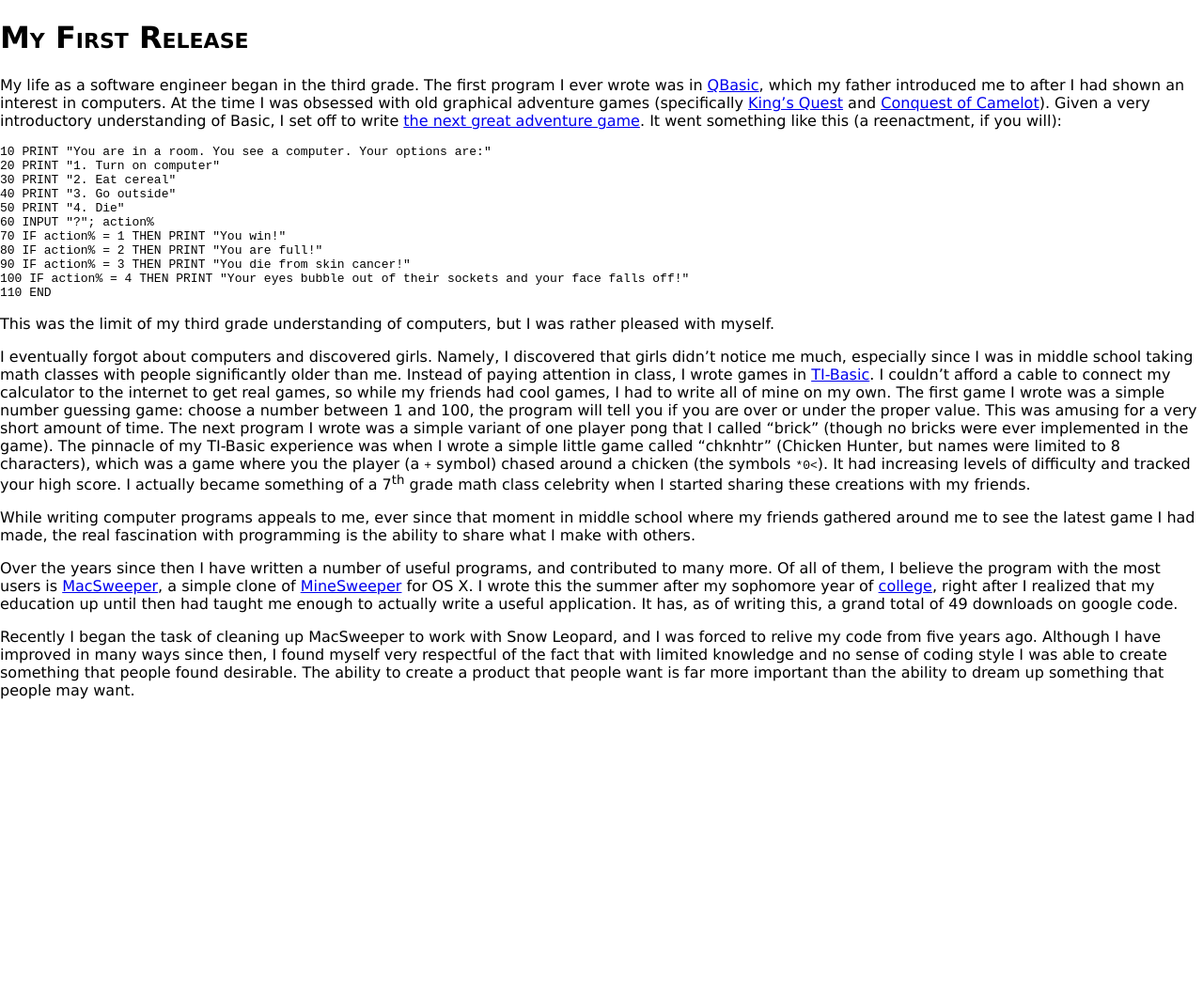
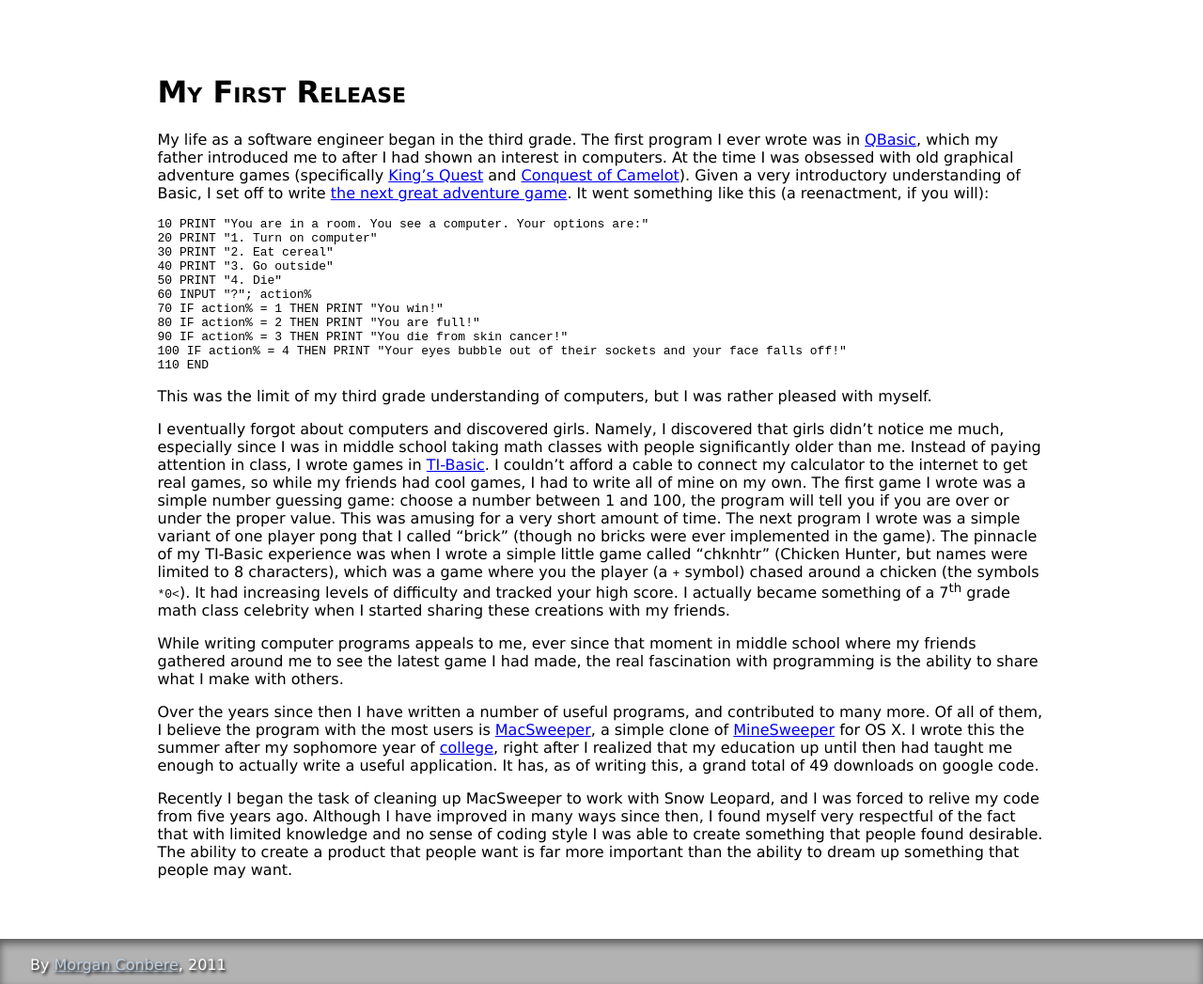
Before and after one commit to mconbere/mconbere.github.com, a Jekyll site: the page built from _posts/2010-04-15-my-first-release.markdown, in a window 1280 px wide. Shown: the whole page at 94% size. Built offline with Jekyll 4.4.1, drawn with Linux system fonts in a browser that asks for light colours; before the commit the page ends 921 px from its top, so only the background shows below that.

Commit message:
Update the formatting of blog posts

```diff
--- a/_layouts/post.html
+++ b/_layouts/post.html
@@ -8,9 +8,17 @@
 </head>
 <body>
 
-  <h1>{{ page.title }}</h1>
+<div id="container">
+    <div id="body">
+        <h1>{{ page.title }}</h1>
 
-  {{ content }}
+        {{ content }}
+    </div>
+
+    <div id="footer">
+        <p class="left">By <a href="http://morgan.conbere.org/">Morgan Conbere</a>, 2011</p>
+    </div>
+</div>
 
 </body>
 </html>
```
